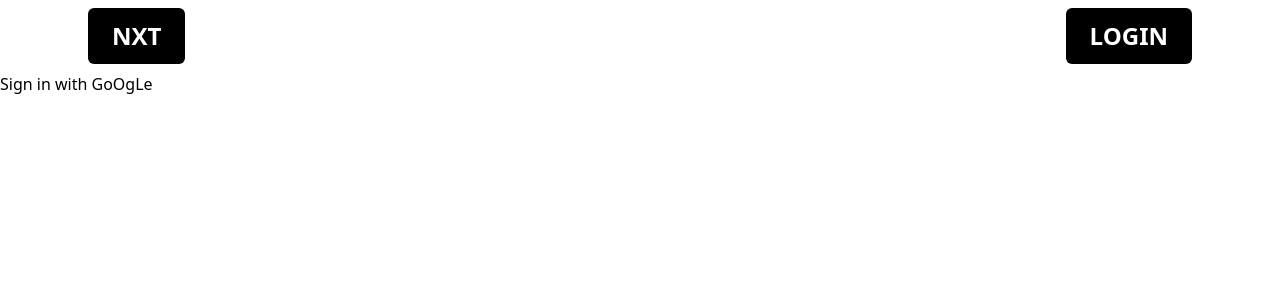
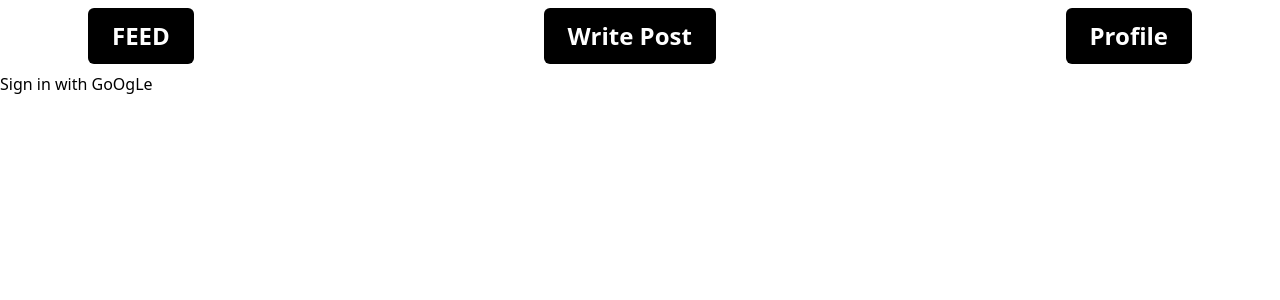
Before and after one commit to CondorW/medclone, a Next.js app: page /enter in a window 1280 px wide. Shown: the top 300 px of the page. Built offline with nearby package versions, Linux system fonts and the light colour scheme; no server answers.

Commit message:
proper user authentication via firebase is now working, on login the google username gets displayed and signOut deletes token

```diff
--- a/components/Navbar.js
+++ b/components/Navbar.js
@@ -1,8 +1,9 @@
 import Link from "next/link";
+import { useContext } from "react";
+import { authContext } from "../lib/Context";
 
 export default function Navbar() {
-  const user = null;
-  const username = null;
+  const {user,username} = useContext(authContext);
 
   if (username) {
     return (
--- /dev/null
+++ b/lib/Context.js
@@ -0,0 +1,28 @@
+import { createContext } from "react/cjs/react.production.min";
+import { getAuth, onAuthStateChanged } from "firebase/auth";
+import { auth } from "./firebase";
+import { useState } from "react";
+
+export const authContext = createContext({
+  user: "null",
+  username: "null",
+});
+
+export default function AuthenticationContext(props) {
+  const [googleUser, setGoogleUser] = useState(null);
+
+  onAuthStateChanged(auth, (user) => {
+    console.log(user);
+    if (user) {
+      setGoogleUser(user.displayName);
+    } else {
+      setGoogleUser(null);
+    }
+  });
+
+  return (
+    <authContext.Provider value={{ user: googleUser, username: "Jeff" }}>
+      {props.children}
+    </authContext.Provider>
+  );
+}
--- a/pages/_app.js
+++ b/pages/_app.js
@@ -1,13 +1,16 @@
 import "../styles/globals.css";
 import Navbar from "../components/Navbar";
 import { Toaster } from "react-hot-toast";
+import AuthenticationContext from "../lib/Context";
 
 function MyApp({ Component, pageProps }) {
   return (
     <>
-      <Navbar></Navbar>
-      <Component {...pageProps} />
-      <Toaster></Toaster>
+      <AuthenticationContext>
+        <Navbar></Navbar>
+        <Component {...pageProps} />
+        <Toaster></Toaster>
+      </AuthenticationContext>
     </>
   );
 }
--- a/pages/enter.js
+++ b/pages/enter.js
@@ -1,30 +1,63 @@
-import { signInWithPopup, GoogleAuthProvider } from "firebase/auth";
+import { signInWithPopup, GoogleAuthProvider, signOut } from "firebase/auth";
 import { auth } from "../lib/firebase";
+import { authContext } from "../lib/Context";
+import { useContext } from "react";
 
-export default function Enter() {
-  const user = null;
-  const username = null;
+export default function Enter(props) {
+  const { user, username } = useContext(authContext);
+
+  console.log(user, username);
 
   if (user) {
     if (!username) {
-      return <UsernameForm></UsernameForm>;
+      return (
+        <div>
+          <h1>Hello Google User {user}</h1>
+          <UsernameForm></UsernameForm>
+        </div>
+      );
     } else {
-      return <SignOutButton></SignOutButton>;
+      return (
+        <div>
+          <h1>Hello Google User {user} with site username {username}</h1>
+          <SignOutButton></SignOutButton>
+        </div>
+      );
     }
   } else {
     return <SignInButton></SignInButton>;
   }
 }
+
 function SignInButton() {
-  // Need to wrap this in a try catch block for the case that authentication fails
   const signInWithGoogle = async () => {
-      const provider = new GoogleAuthProvider();
-      signInWithPopup(auth,provider).then((result)=>{console.log(result)}).catch((error)=>{console.log(error)})
+    const provider = new GoogleAuthProvider();
+    signInWithPopup(auth, provider)
+      .then((result) => {
+        console.log(result);
+      })
+      .catch((error) => {
+        console.log(error);
+      });
   };
-  //End of ToDO
   return <button onClick={signInWithGoogle}>Sign in with GoOgLe</button>;
 }
 function SignOutButton() {
-  return <button onClick={() => auth.signOut()}>SignOut</button>;
+  const signOutHandler = async () => {
+    signOut(auth)
+      .then(() => {
+        console.log("signed out");
+      })
+      .catch((error) => {
+        console.log(error);
+      });
+  };
+  return <button onClick={signOutHandler}>SignOut</button>;
 }
-function UsernameForm() {}
+function UsernameForm() {
+  return (
+    <form>
+      <input type="text" placeholder="Enter your Username" />
+    </form>
+  );
+}
```
